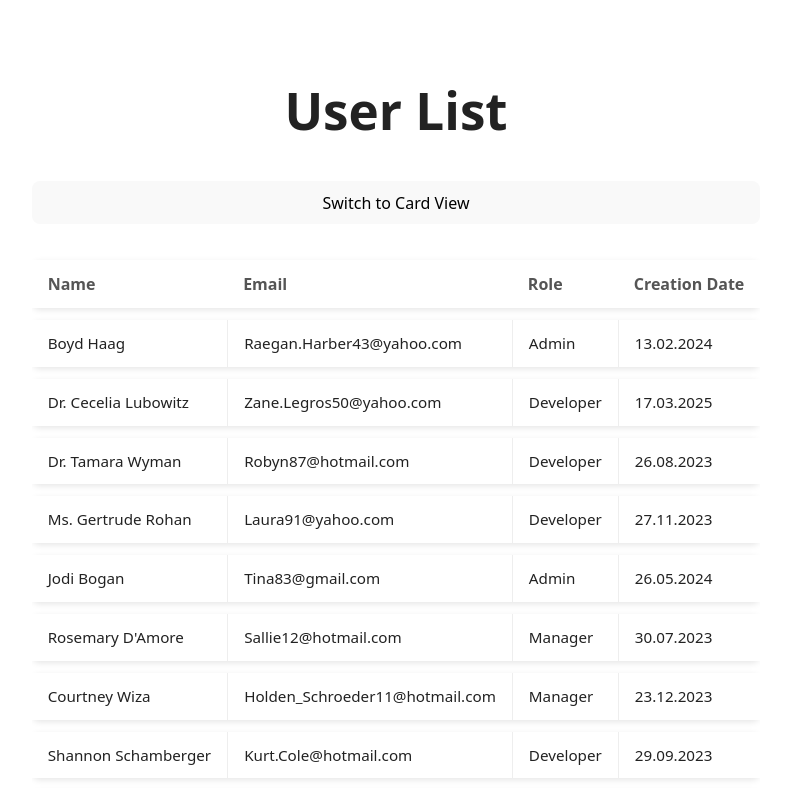
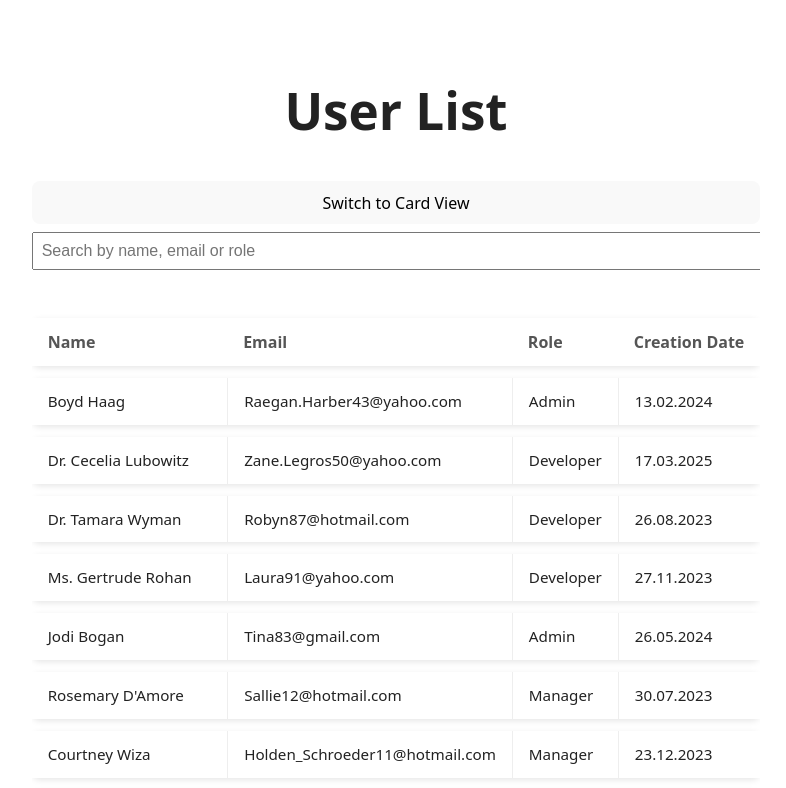
Before and after one commit to didemkome/mini-crm, a React (Vite) app: page / in a window 1280 px wide. Shown: the top 788 px of the page, without its empty margins (244-1030 px from the left). Built offline with nearby package versions, Linux system fonts and the light colour scheme.

Commit message:
feat: add search functionality with URL sync in user list

```diff
--- a/src/pages/user/List/List.tsx
+++ b/src/pages/user/List/List.tsx
@@ -1,14 +1,17 @@
-import { useEffect } from 'react';
-
+import { useEffect, useState } from 'react';
+import { useSearchParams } from 'react-router-dom';
 import { generateFakeUsers } from '@/utils/generateFakeUsers.ts';
 
 import { useUserContext } from '@/context/UserProvider.tsx';
 
+import UserCard from '@/pages/user/List/UserCard/UserCard.tsx';
 import * as S from './List.styled.ts';
-import UserCard from '@/pages/user/List/UserCard/UserCard.tsx';
 
 const UserList = () => {
   const { state, dispatch } = useUserContext();
+  const [searchParams, setSearchParams] = useSearchParams();
+  const searchQuery = searchParams.get('search') || '';
+  const [searchTerm, setSearchTerm] = useState(searchQuery);
 
   useEffect(() => {
     if (state.users.length === 0) {
@@ -17,9 +20,31 @@ const UserList = () => {
     }
   }, [state.users.length, dispatch]);
 
+  useEffect(() => {
+    setSearchTerm(searchQuery);
+  }, [searchQuery]);
+
   const toggleView = () => {
     dispatch({ type: 'TOGGLE_VIEW' });
   };
+
+  const handleSearchChange = (e: React.ChangeEvent<HTMLInputElement>) => {
+    const value = e.target.value;
+    setSearchTerm(value);
+
+    if (value) {
+      setSearchParams({ search: value });
+    } else {
+      setSearchParams({});
+    }
+  };
+
+  const filteredUsers = state.users.filter(
+    (user) =>
+      user.name.toLowerCase().includes(searchTerm.toLowerCase()) ||
+      user.email.toLowerCase().includes(searchTerm.toLowerCase()) ||
+      user.role.toLowerCase().includes(searchTerm.toLowerCase())
+  );
 
   return (
     <S.Container>
@@ -28,6 +53,19 @@ const UserList = () => {
       <button onClick={toggleView}>
         Switch to {state.viewType === 'table' ? 'Card' : 'Table'} View
       </button>
+
+      <input
+        type="text"
+        placeholder="Search by name, email or role"
+        value={searchTerm}
+        onChange={handleSearchChange}
+        style={{
+          padding: '8px',
+          fontSize: '1rem',
+          marginBottom: '12px',
+          width: '100%',
+        }}
+      />
 
       {state.viewType === 'table' ? (
         <S.Table>
@@ -40,7 +78,7 @@ const UserList = () => {
             </S.TableRow>
           </thead>
           <tbody>
-            {state.users.slice(0, 20).map((user) => (
+            {filteredUsers.slice(0, 20).map((user) => (
               <S.TableRow key={user.id}>
                 <S.TableCell>{user.name}</S.TableCell>
                 <S.TableCell>{user.email}</S.TableCell>
@@ -58,7 +96,7 @@ const UserList = () => {
         </S.Table>
       ) : (
         <S.CardContainer>
-          {state.users.slice(0, 20).map((user) => (
+          {filteredUsers.slice(0, 20).map((user) => (
             <UserCard user={user} key={user.id} />
           ))}
         </S.CardContainer>
```
